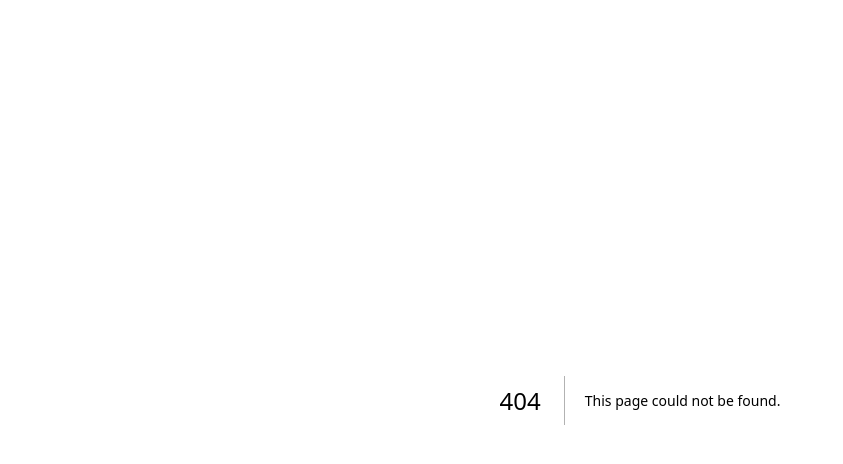
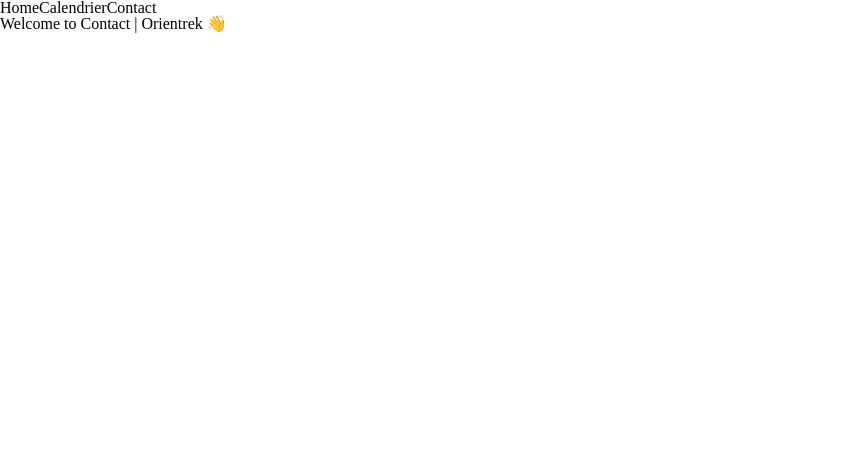
Before and after one commit to Baradel-Clement/Orientrek, a Next.js app: page /contact in a window 1280 px wide. Before the commit this address had no page. Shown: the top 464 px of the page, without its empty margins (0-843 px from the left). Built offline with nearby package versions, Linux system fonts and the light colour scheme.

Commit message:
type pages NextPageWithLayout, init contact page

```diff
--- a/components/Layout.tsx
+++ b/components/Layout.tsx
@@ -18,6 +18,7 @@ const Layout = ({ children, title = "This is the default title" }: Props) => (
       <nav>
         <Link href="/">Home</Link>
         <Link href="/calendrier">Calendrier</Link>
+        <Link href="/contact">Contact</Link>
       </nav>
     </header>
     {children}
--- a/pages/_app.tsx
+++ b/pages/_app.tsx
@@ -1,9 +1,19 @@
 import { AppProps } from "next/app";
+import "../styles/index.scss";
+import { NextPage } from "next";
+import { ReactElement, ReactNode } from "react";
 
-import '../styles/index.scss'
+export type NextPageWithLayout<Props> = NextPage<Props> & {
+  getLayout?: (page: ReactElement) => ReactNode;
+};
 
-function MyApp({ Component }: AppProps) {
-  return <Component />;
+type AppPropsWithLayout = AppProps & {
+  Component: NextPageWithLayout<AppProps>;
+};
+
+function MyApp({ Component, pageProps: { ...pageProps } }: AppPropsWithLayout) {
+  const getLayout = Component.getLayout ?? ((page) => page);
+  return <>{getLayout(<Component {...pageProps} />)}</>;
 }
 
 export default MyApp;
--- /dev/null
+++ b/pages/contact.tsx
@@ -0,0 +1,12 @@
+import Layout from "../components/Layout";
+import { NextPageWithLayout } from "./_app";
+
+type Props = {};
+
+const Contact: NextPageWithLayout<Props> = () => (
+  <Layout title="Contact | Orientrek">
+    <h1>Welcome to Contact | Orientrek 👋</h1>
+  </Layout>
+);
+
+export default Contact;
```
Also changed, not shown: pages/calendrier.tsx (+8 -8 lines), pages/index.tsx (+5 -3 lines).
